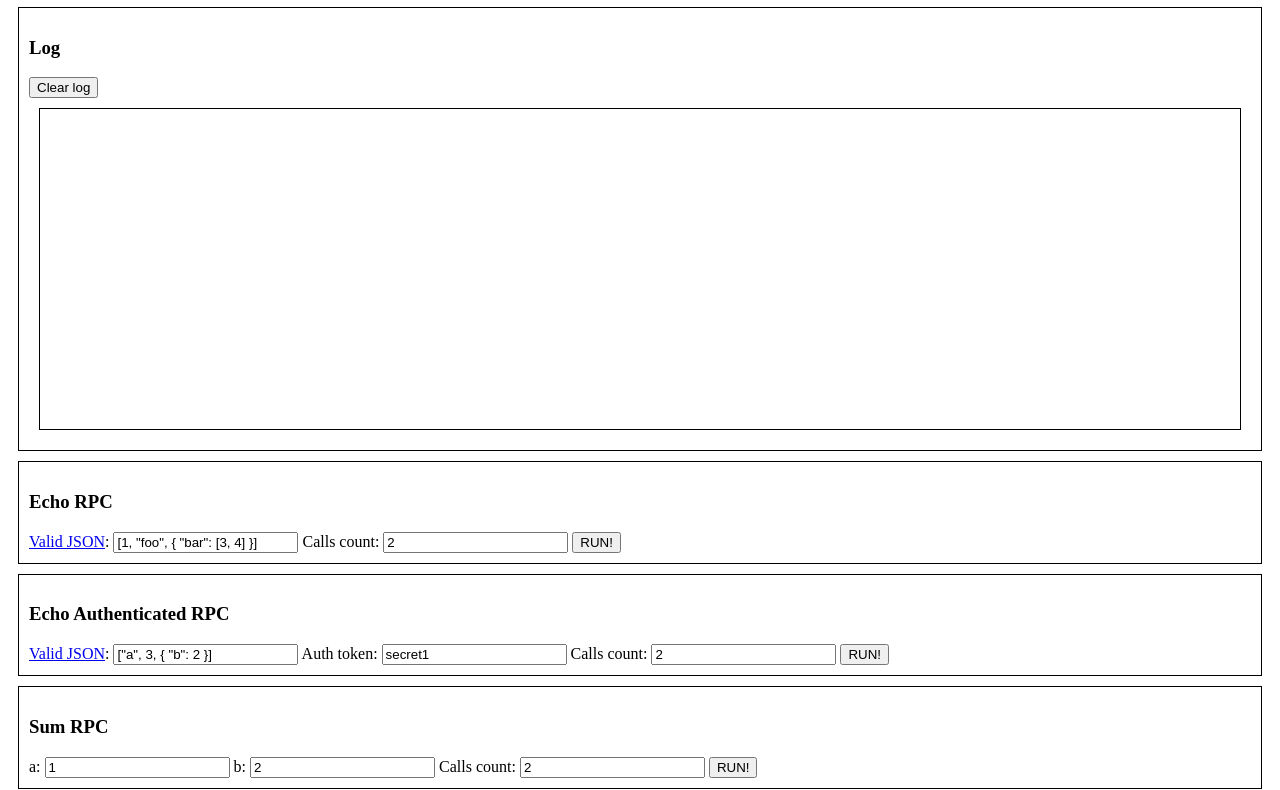
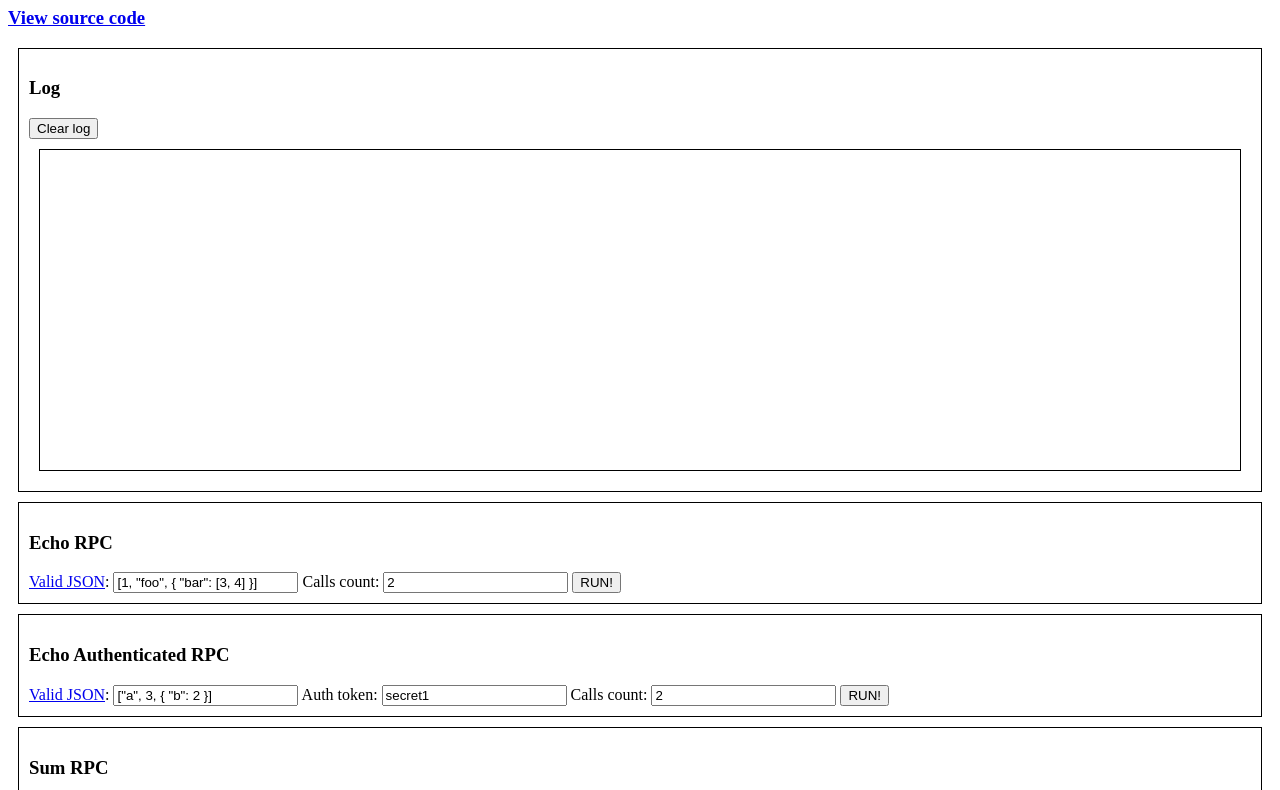
Before and after one commit to valyala/hpajaxrpc, a plain HTML site: page examples/appengine/index.html in a window 1280 px wide. Shown: the part 73-863 px from the top of the page. Drawn offline with Linux system fonts and the light colour scheme; a script that the page names is missing.

Commit message:
added a link to source code

```diff
--- a/examples/appengine/index.html
+++ b/examples/appengine/index.html
@@ -254,6 +254,7 @@ div {
 </head>
 <body>
 <h1><a href="https://github.com/valyala/hpajaxrpc">hpajaxrpc</a> usage examples</h1>
+<h3><a href="https://github.com/valyala/hpajaxrpc/tree/master/examples/appengine">View source code</a></h3>
 <div>
   <h3>Log</h3>
   <button onclick="clear_log()">Clear log</button>
```
